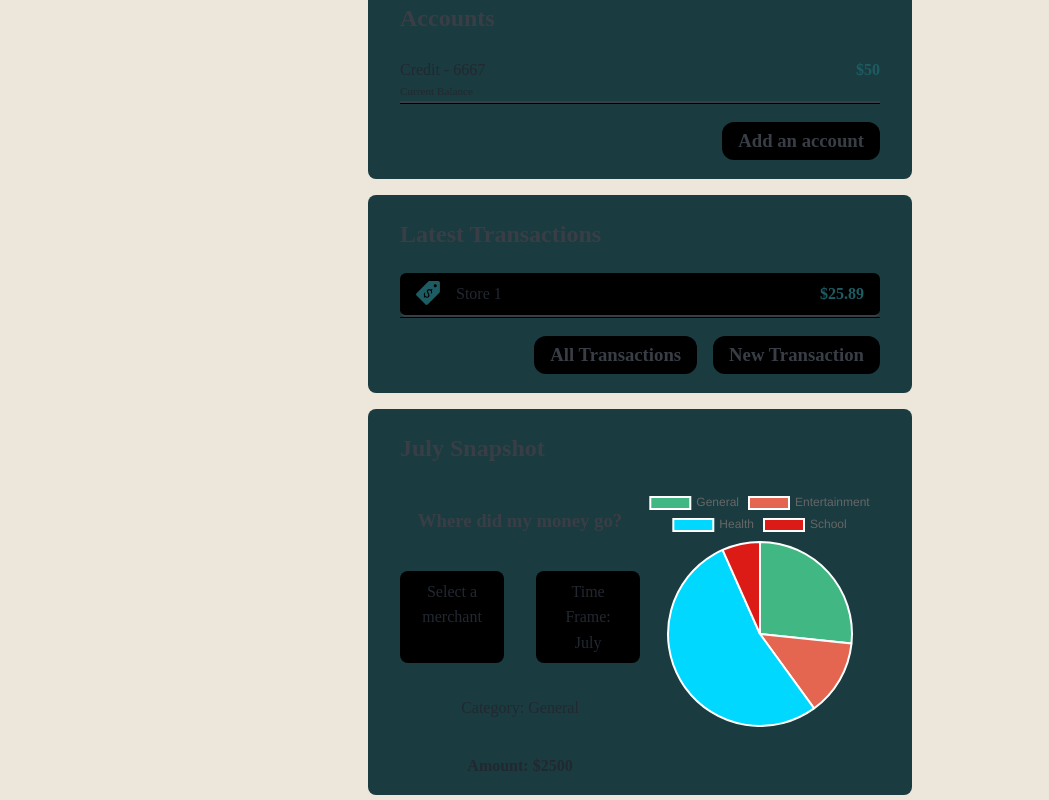
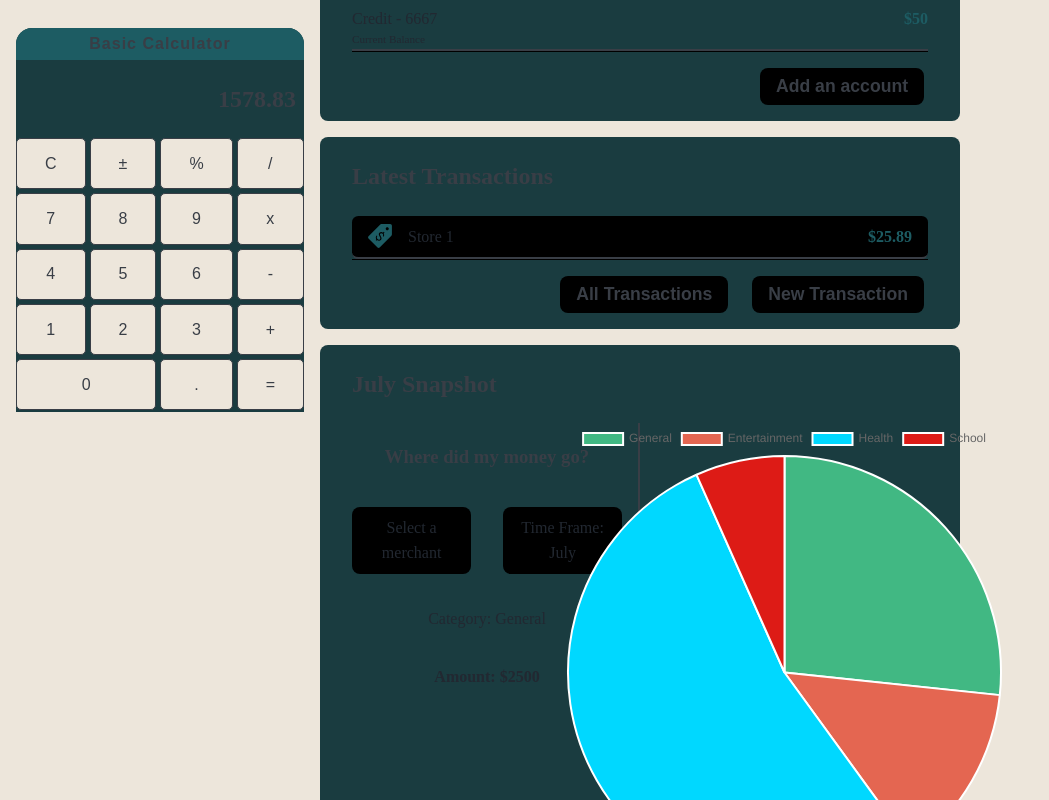
Before and after one commit to surgosan/finance-calculator, a Vue app in the folder client/: page / in a window 1280 px wide. Shown: the part 740-1540 px from the top of the page, without its empty margins (0-1049 px from the left). Built offline with nearby package versions, Linux system fonts and the light colour scheme.

Commit message:
Basic Calculator Design | Main Width

```diff
--- a/client/src/App.vue
+++ b/client/src/App.vue
@@ -30,6 +30,33 @@
     <h2> Not in any way affiliated with Marcus or any other business.</h2>
     <h2>Created by Sergio Sanchez-Alvares. 2023</h2>
   </footer>
+
+  <div class="basic_calculator_wrapper">
+    <button id="calculator_button">Basic Calculator</button>
+    <h2 id="calculator_answer">1578.83</h2>
+
+    <div class="calculator_buttons">
+      <button>C</button>
+      <button>±</button>
+      <button>%</button>
+      <button>/</button>
+      <button>7</button>
+      <button>8</button>
+      <button>9</button>
+      <button>x</button>
+      <button>4</button>
+      <button>5</button>
+      <button>6</button>
+      <button>-</button>
+      <button>1</button>
+      <button>2</button>
+      <button>3</button>
+      <button>+</button>
+      <button id="zero">0</button>
+      <button>.</button>
+      <button>=</button>
+    </div>
+  </div>
 </template>
 
 <style scoped>
@@ -49,7 +76,7 @@
   }
 
   .nav-link {
-    transition: .4s;
+    transition: .2s;
   }
 
   .nav-link:hover {
@@ -67,13 +94,62 @@
   }
 
   main {
-    width: 50dvw;
+    width: 60dvw;
     margin-top: 3rem;
     align-self: center;
     display: flex;
     flex-direction: column;
     align-items: center;
   }
+
+  .basic_calculator_wrapper {
+    position: fixed;
+    left: 1rem;
+    bottom: -22rem;
+    width: 18rem;
+    aspect-ratio: 3/4;
+    background: var(--background-2);
+    margin: 0;
+    padding: 0;
+    display: flex;
+    flex-direction: column;
+    gap: 0;
+    border-radius: 1rem 1rem 0 0;
+    transition: .7s;
+  }
+
+  #calculator_button {
+    font-size: 1rem;
+    letter-spacing: 1px;
+    font-weight: bold;
+    width: 100%;
+    margin: 0;
+    background: var(--theme);
+    border: none;
+    border-radius: 1rem 1rem 0  0;
+    height: 2rem;
+  }
+
+  #calculator_answer {
+    text-align: right;
+    padding: 0 .5rem;
+  }
+
+  .calculator_buttons {
+    flex-grow: 1;
+    padding-bottom: .1rem;
+    display: grid;
+    gap: .25rem;
+    grid-template-columns: auto auto auto auto;
+  }
+
+  .calculator_buttons > button {
+    font-size: 1rem;
+  }
+
+  #zero {
+    grid-column: span 2;
+  }
 </style>
 
 <script setup>
--- a/client/src/views/HomeView.vue
+++ b/client/src/views/HomeView.vue
@@ -41,7 +41,7 @@
     <account_balance/>
 
     <div class="button_row">
-      <h3 class="section_button">Add an account</h3>
+      <button class="section_button">Add an account</button>
     </div>
   </div>
 
@@ -51,8 +51,8 @@
     <transaction/>
 
     <div class="button_row">
-      <h3 class="section_button">All Transactions</h3>
-      <h3 class="section_button">New Transaction</h3>
+      <button class="section_button">All Transactions</button>
+      <button class="section_button">New Transaction</button>
     </div>
 <!--    Similar to accounts. Object with name and price, then see all transactions button. Category? Use svg to have an icon for category before text-->
   </div>
@@ -113,7 +113,8 @@ const quotes = ["Take control over your finances.",
     "A journey of a thousand miles must begin with a single step. - Lao Tzu",
     "Control the outcome of your income.",
     "Never leave that till tomorrow which you can do today. - Benjamin Franklin",
-    "There is no genius without some madness. - Aristotle"];
+    "There is no genius without some madness. - Aristotle",
+    "Wealth is the ability to fully experience life. - H.D Thoreau"];
 
 
   const randomQuote = () => {
@@ -134,12 +135,21 @@ const quotes = ["Take control over your finances.",
   }
 
   .section_button {
+    font-size: 1.1rem;
+    font-weight: bold;
+    margin: 1rem .25rem;
     cursor: pointer;
     width: fit-content;
     background: var(--background-3);
-    padding: .25rem 1rem;
-    border-radius: .75rem;
+    padding: .5rem 1rem;
+    border: none;
+    border-radius: .5rem;
     text-align: right;
+    transition: .2s;
+  }
+
+  .section_button:hover {
+    color: var(--theme);
   }
 
   .bar {
@@ -171,6 +181,7 @@ const quotes = ["Take control over your finances.",
     flex-direction: column;
     align-items: center;
     justify-content: flex-start;
+    padding-right: 1rem;
   }
 
   .merchant_selector {
@@ -193,9 +204,10 @@ const quotes = ["Take control over your finances.",
     justify-content: center;
     align-content: center;
     padding-bottom: 3rem;
+    border-left: solid 2px var(--header);
   }
 
   .pie {
-    width: 100%;
+    width: fit-content;
   }
 </style>
```
